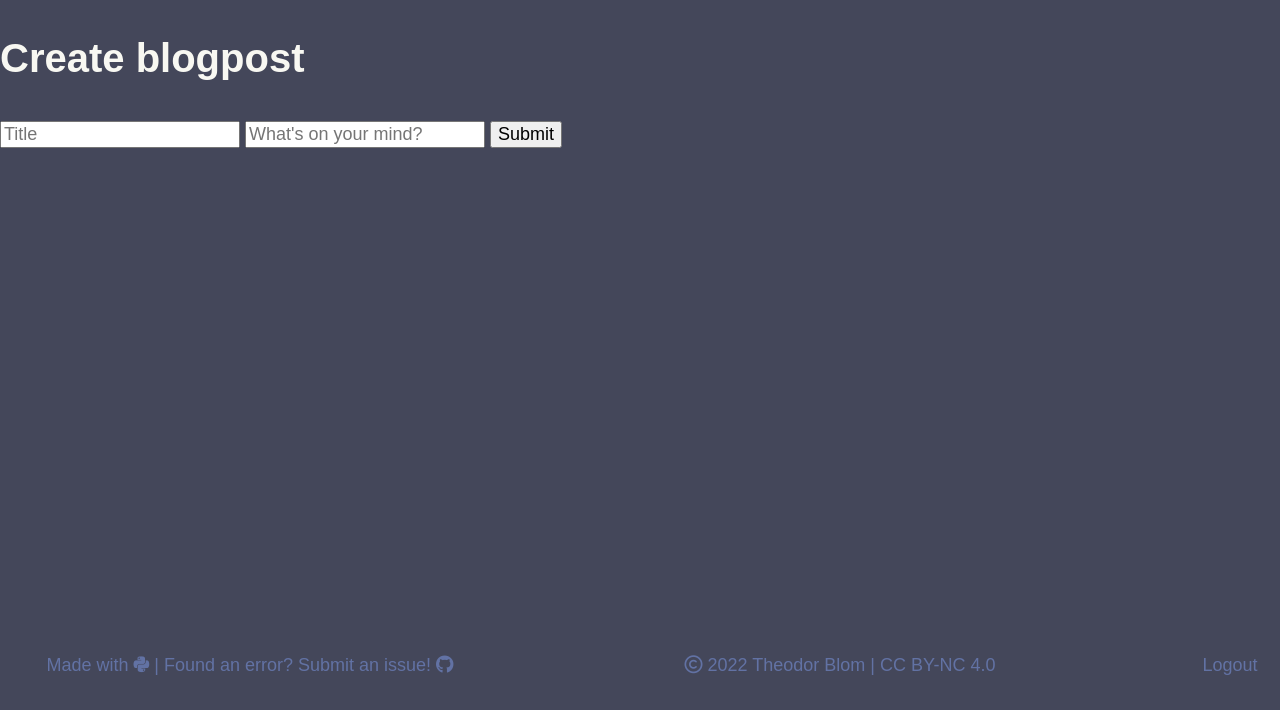
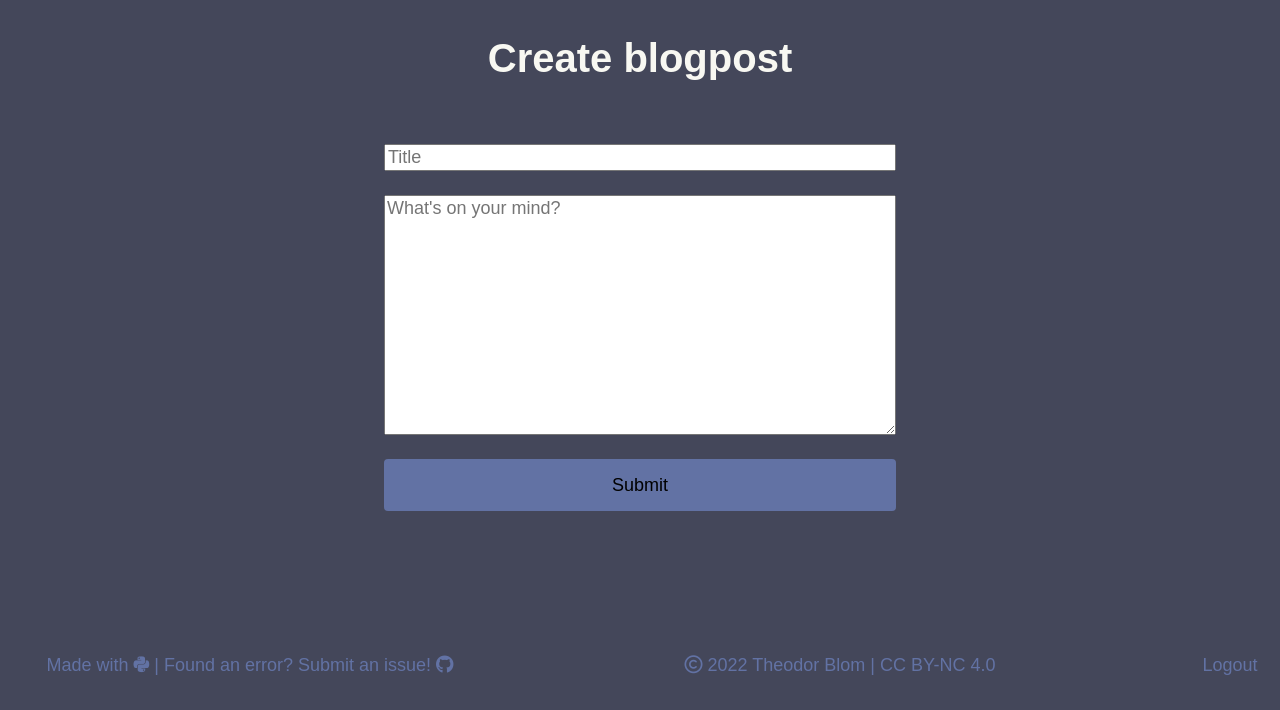
Before and after one commit to Theeoi/theodorblom.com, a Flask app: page /blog/editor/ in a window 1280 px wide. Shown: the part 90-800 px from the top of the page. Run offline with Flask 3, Linux system fonts and the light colour scheme; the visitor is signed in with stand-in values (Sample User, id 1); some libraries are stand-ins or nearby versions; some web fonts are replaced.

Commit message:
feat(blog): improved editor

```diff
--- a/website/static/css/blog.css
+++ b/website/static/css/blog.css
@@ -0,0 +1,39 @@
+.sticky + .formContainer {
+    padding-top: 7em;
+}
+
+.formContainer {
+  display: flex;
+  flex-direction: column;
+  justify-content: center;
+  align-items: center;
+}
+
+.blog-form {
+  display: flex;
+  flex-direction: column;
+  justify-content: center;
+  align-items: center;
+}
+
+input {
+  margin: 3vh 0 3vh 0;
+}
+
+textarea {
+  min-width: 40vw;
+  min-height: 30vh;
+}
+
+input[type=text] {
+  width: 100%;
+}
+
+input[type=submit] {
+  background: var(--clr-accent-purple);
+  width: 100%;
+  padding: 2vh;
+  border: none;
+  border-radius: 4px;
+  cursor: pointer;
+}
--- a/website/templates/blog/editor.html
+++ b/website/templates/blog/editor.html
@@ -15,11 +15,10 @@
                    name="title"
                    placeholder="Title"
                    onfocus="this.placeholder=''"/>
-            <input type="text"
-                   id="content"
-                   name="content"
-                   placeholder="What's on your mind?"
-                   onfocus="this.placeholder=''"/>
+            <textarea id="content"
+                      name="content"
+                      placeholder="What's on your mind?"
+                      onfocus="this.placeholder=''"></textarea>
             <input type="submit" id="create-post" value="Submit"/>
         </form>
     </div>
```
